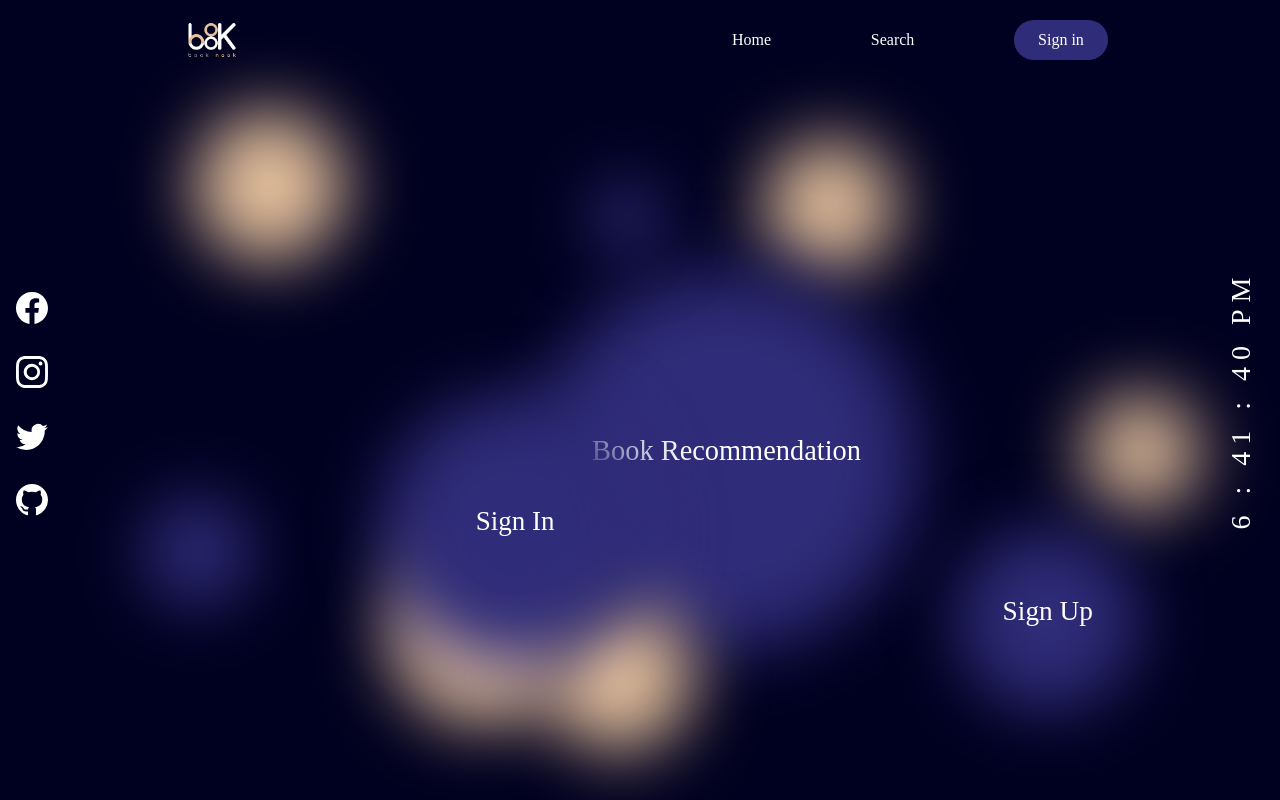
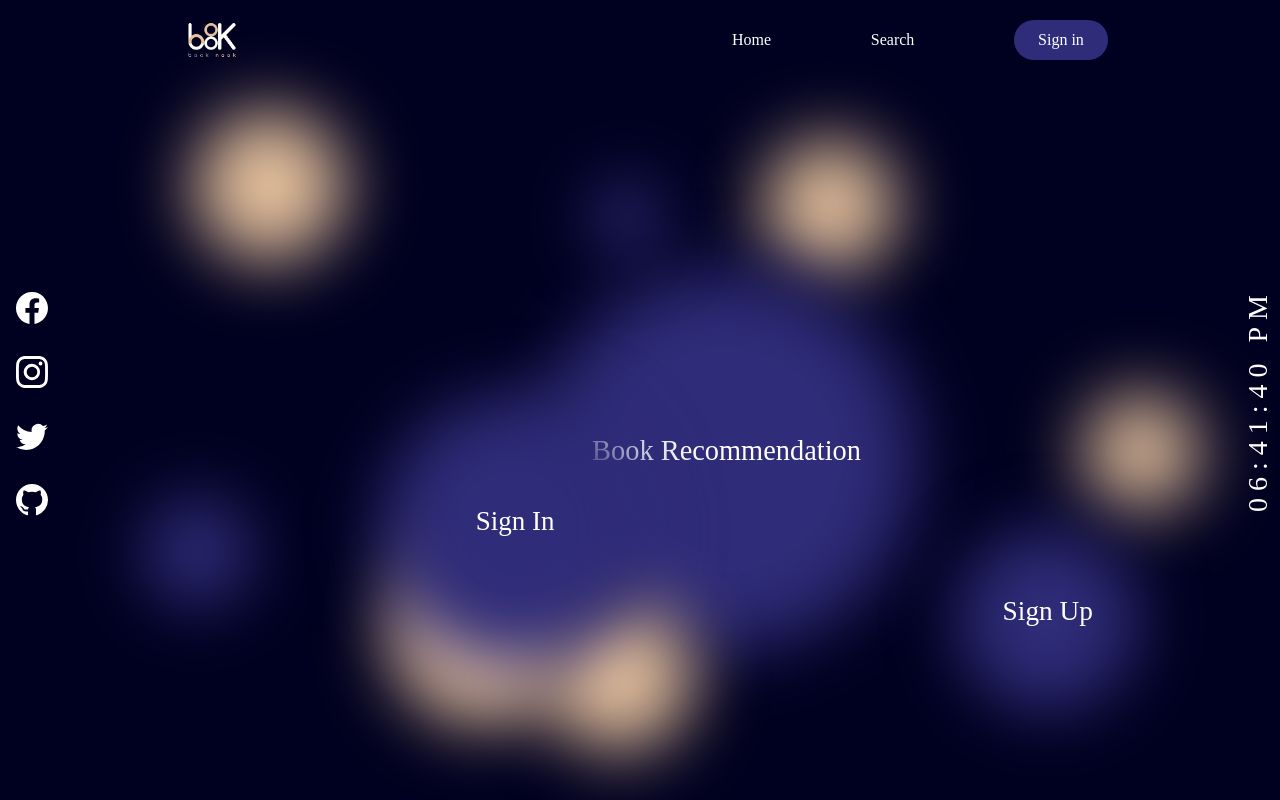
Before and after one commit to Henry-Azer/book-nook-website, a React (Create React App) app: page / in a window 1280 px wide. Built offline with nearby package versions, Linux system fonts and the light colour scheme.

Commit message:
edit time format

```diff
--- a/src/views/Home.jsx
+++ b/src/views/Home.jsx
@@ -29,14 +29,22 @@ const Home = () => {
 
           setInterval(() => {
                setTimeNow(
-                    `${
-                         new Date().getHours() > 12
-                              ? new Date().getHours() % 12
-                              : new Date().getHours()
-                    } : ${new Date().getMinutes()} : ${new Date().getSeconds()} ${
-                         new Date().getHours() > 12 ? "PM" : "AM"
-                    }`
+                    `${new Date().toLocaleTimeString("en-US", {
+                         hour: "2-digit",
+                         minute: "2-digit",
+                         second: "2-digit",
+                    })}`
                );
+
+               // setTimeNow(
+               //      `${
+               //           new Date().getHours() > 12
+               //                ? new Date().getHours() % 12
+               //                : new Date().getHours()
+               //      } : ${new Date().getMinutes()} : ${new Date().getSeconds()} ${
+               //           new Date().getHours() > 12 ? "PM" : "AM"
+               //      }`
+               // );
           }, 1000);
 
           // console.log(timeNow);
```
